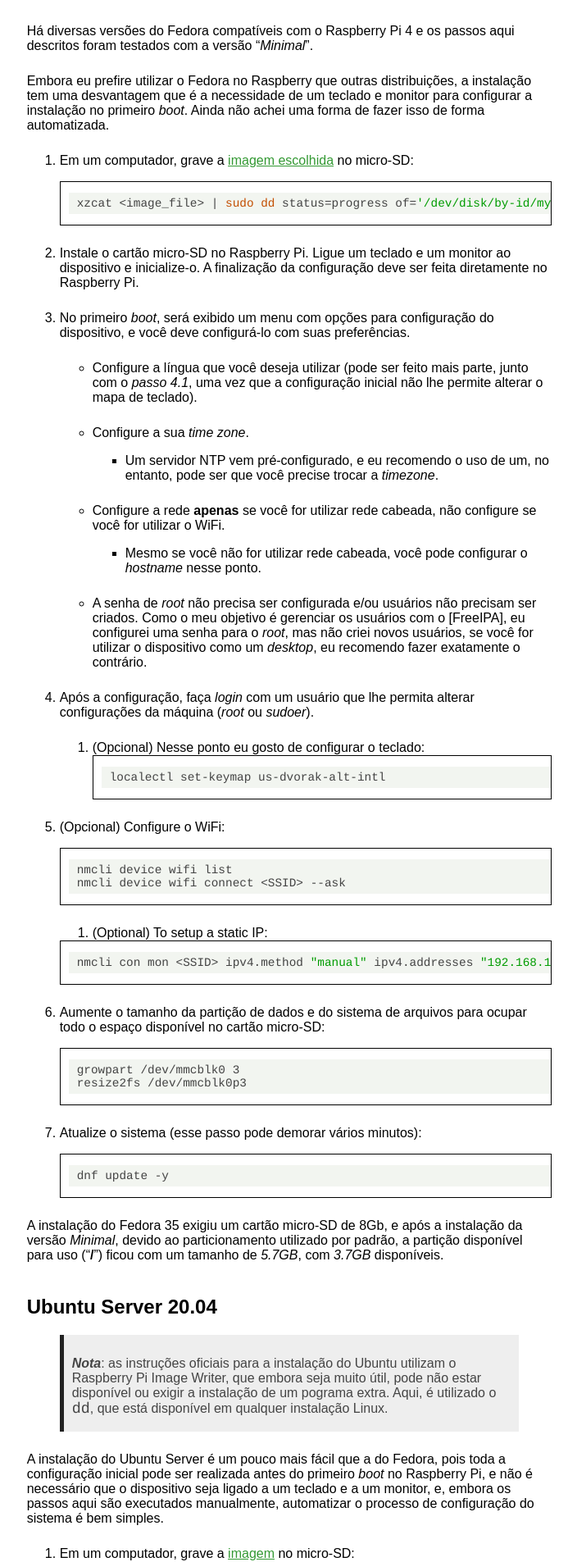
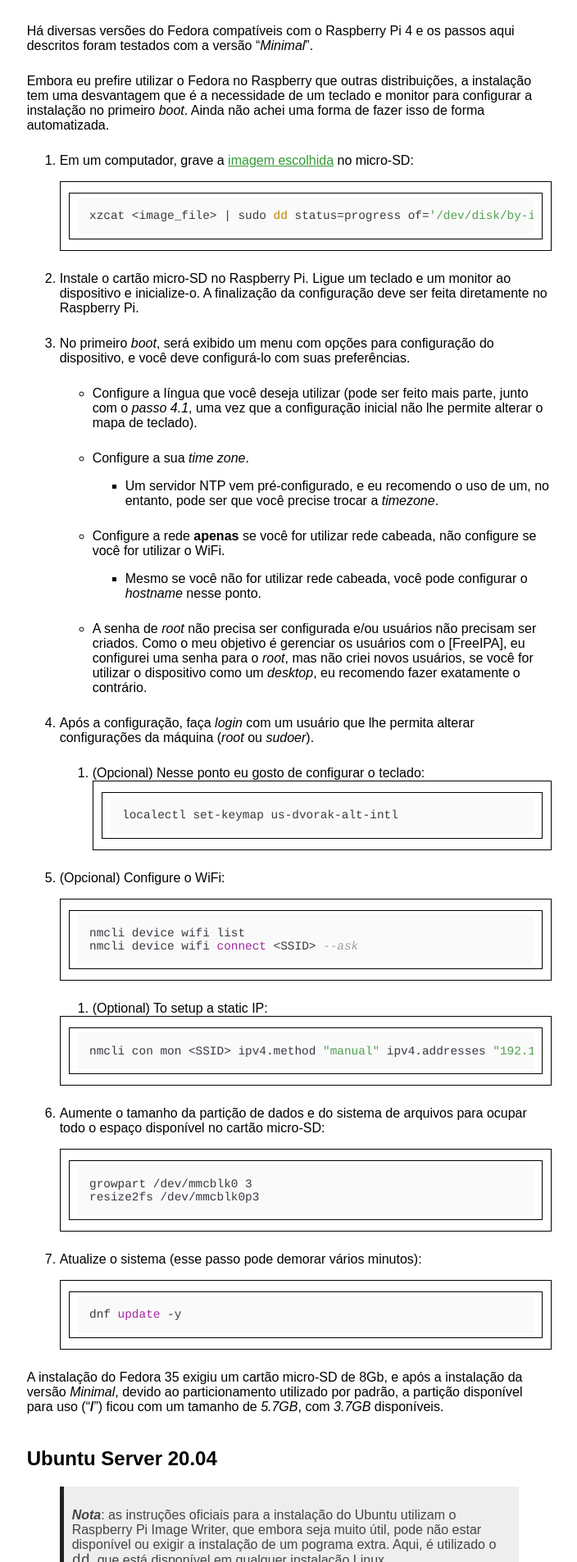
Before and after one commit to rafasgj/rafaeljeffman.com, a Jekyll site: the page built from raspberry/os-installation.md, in a window 1280 px wide. Shown: the part 1203-3108 px from the top of the page at 82% size, without its empty margins (287-991 px from the left). Built offline with Jekyll 4.4.1, drawn with Linux system fonts in a browser that asks for light colours; nearby versions of some CDN libraries; some of the changed text lies outside the part shown.

Commit message:
code highlighting: Use Highlight.js to highlight code blocks.

```diff
--- a/_layouts/main.html
+++ b/_layouts/main.html
@@ -36,6 +36,17 @@
             src="https://cdn.jsdelivr.net/npm/mathjax@3/es5/tex-mml-chtml.js">
         </script>
         <!-- /MathJax configuration -->
+        <!-- Highlight.js configuration -->
+        <!-- <link rel="stylesheet" href="https://cdnjs.cloudflare.com/ajax/libs/highlight.js/11.5.1/styles/github.min.css"> -->
+        <link rel="stylesheet" href="https://cdnjs.cloudflare.com/ajax/libs/highlight.js/11.5.1/styles/atom-one-light.min.css">
+        <script
+            src="https://cdnjs.cloudflare.com/ajax/libs/highlight.js/11.5.1/highlight.min.js"
+            integrity="sha384-a4pIV46KBffvdjRuStQik2G6mPrTxdtAiZFQCdpsP4fyplWNoQ7fXlLMiIGcAP+M"
+            crossorigin="anonymous"
+            >
+        </script>
+        <!-- <script src="https://cdnjs.cloudflare.com/ajax/libs/highlight.js/11.5.1/languages/go.min.js"></script> -->
+        <!-- /Highlight.js configuration -->
     </head>
     <body>
         <div id="con">
--- a/css/site.css
+++ b/css/site.css
@@ -12,13 +12,11 @@
 code {
     font-size: 115%;
     font-family: Courier, monospace;
-    width: 100%;
 }
 
 pre {
-    background-color: #f2f5f0;
+    border: thin solid black;
     padding: 5px 10px;
-    width: 100%;
 }
 
 pre > code {
```
Also changed, not shown: other parts of _layouts/main.html (+2 -0 lines).
